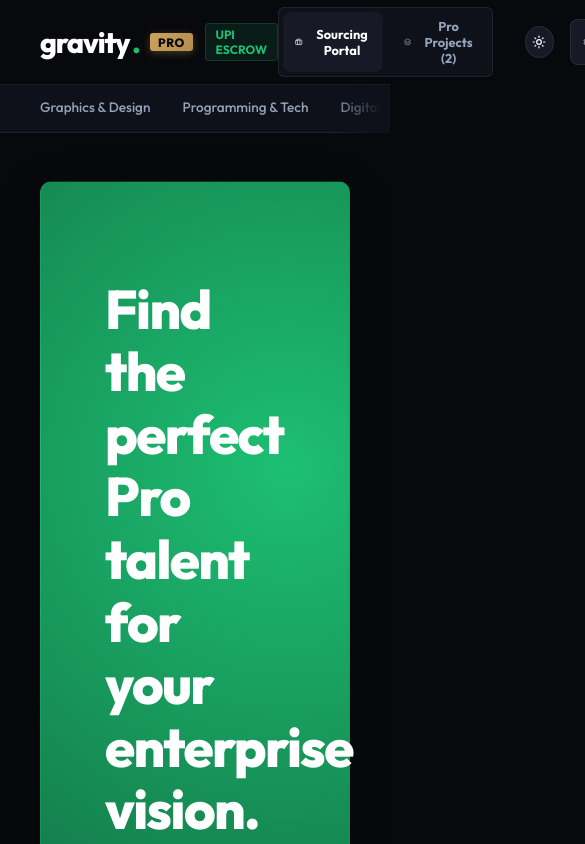
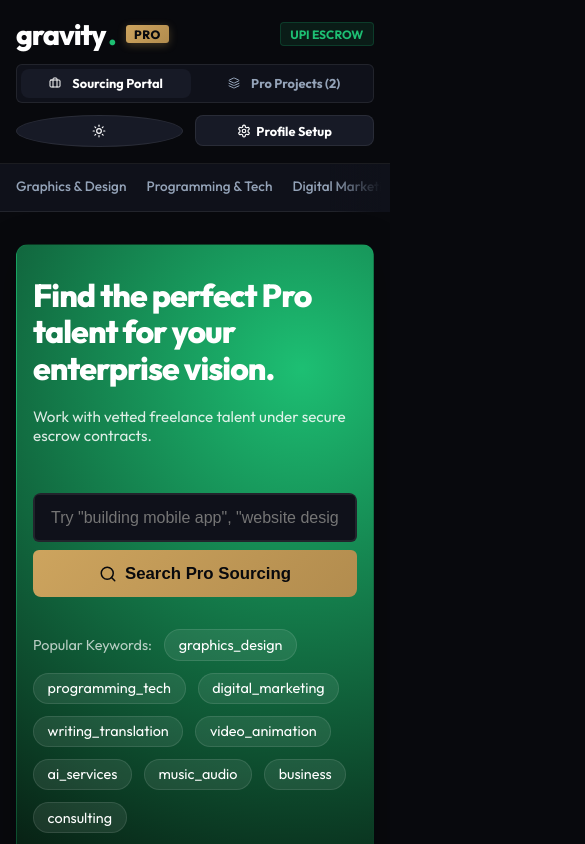
Before and after one commit to keyz-loop/gravity-pro-escrow, a React (Vite) app: page / in a window 390 px wide. Shown: the top 844 px of the page, 585 px wide, since content can reach past the window. Built offline with nearby package versions, Linux system fonts and the light colour scheme.

Commit message:
fix: resolve mobile responsive issues, hero padding, navigation overlap, and fluid typography

```diff
--- a/src/App.jsx
+++ b/src/App.jsx
@@ -801,7 +801,7 @@ export default function App() {
     <div className="app-container">
       {/* Header */}
       <header className="header">
-        <div style={{ display: 'flex', alignItems: 'center' }}>
+        <div className="header-branding">
           <div className="logo" onClick={() => setPage('HOME')}>
             gravity<span className="logo-dot">.</span>
             <span className="logo-pro-badge">pro</span>
@@ -809,9 +809,9 @@ export default function App() {
           <span className="badge-tag">UPI ESCROW</span>
         </div>
 
-        <div style={{ display: 'flex', alignItems: 'center', gap: '1rem' }}>
+        <div className="header-controls">
           {/* Dashboard Navigator */}
-          <div style={{ display: 'flex', gap: '0.5rem', background: 'var(--bg-secondary)', padding: '0.25rem', borderRadius: '6px', border: '1px solid var(--glass-border)', marginRight: '1rem' }}>
+          <div className="header-nav-group">
             <button
               className="btn"
               onClick={() => {
@@ -830,6 +830,7 @@ export default function App() {
             </button>
           </div>
 
+          <div className="header-action-group">
             <button
               onClick={toggleTheme}
               className="btn btn-secondary"
@@ -846,6 +847,7 @@ export default function App() {
             >
               <Settings size={14} /> Profile Setup
             </button>
+          </div>
         </div>
       </header>
 
--- a/src/index.css
+++ b/src/index.css
@@ -742,7 +742,7 @@ body {
 }
 
 .home-hero h1 {
-  font-size: 3.4rem;
+  font-size: clamp(2rem, 6vw, 3.4rem);
   font-weight: 800;
   line-height: 1.15;
   margin-bottom: 1.25rem;
@@ -751,7 +751,7 @@ body {
 }
 
 .home-hero p {
-  font-size: 1.25rem;
+  font-size: clamp(0.95rem, 2.5vw, 1.25rem);
   color: rgba(255,255,255,0.85);
   margin-bottom: 3rem;
   max-width: 600px;
@@ -1142,7 +1142,101 @@ body {
   box-shadow: var(--shadow-gold-glow);
 }
 
+/* Header layout elements */
+.header-branding {
+  display: flex;
+  align-items: center;
+  gap: 0.5rem;
+}
+
+.header-controls {
+  display: flex;
+  align-items: center;
+  gap: 1rem;
+}
+
+.header-nav-group {
+  display: flex;
+  gap: 0.5rem;
+  background: var(--bg-secondary);
+  padding: 0.25rem;
+  border-radius: 6px;
+  border: 1px solid var(--glass-border);
+  margin-right: 1rem;
+}
+
+.header-action-group {
+  display: flex;
+  align-items: center;
+  gap: 0.75rem;
+}
+
+/* Responsive Overrides */
 @media (max-width: 767px) {
+  .header {
+    height: auto;
+    padding: 1rem;
+    flex-direction: column;
+    gap: 0.75rem;
+    align-items: center;
+    text-align: center;
+  }
+
+  .header-branding {
+    width: 100%;
+    justify-content: space-between;
+  }
+
+  .header-controls {
+    width: 100%;
+    flex-direction: column;
+    gap: 0.75rem;
+    align-items: stretch;
+  }
+
+  .header-nav-group {
+    margin-right: 0;
+    width: 100%;
+    justify-content: center;
+  }
+
+  .header-nav-group .btn {
+    flex: 1;
+    justify-content: center;
+  }
+
+  .header-action-group {
+    justify-content: space-between;
+    width: 100%;
+  }
+
+  .header-action-group .btn {
+    flex: 1;
+    justify-content: center;
+  }
+
+  .home-hero {
+    padding: 3rem 1.5rem;
+    margin-bottom: 2.5rem;
+  }
+
+  .main-content {
+    padding: 2rem 1rem;
+  }
+
+  .sub-nav {
+    padding: 0.8rem 1rem;
+    gap: 1.25rem;
+  }
+
+  .site-footer {
+    padding: 3rem 1rem 2rem;
+  }
+
+  .footer-container {
+    gap: 2rem;
+  }
+
   .footer-col ul {
     display: none;
   }
@@ -1169,3 +1263,35 @@ body {
     transform: rotate(180deg);
   }
 }
+
+@media (max-width: 480px) {
+  .home-hero {
+    padding: 2rem 1rem;
+  }
+
+  .home-search {
+    flex-direction: column;
+    border-radius: 8px;
+    background: transparent;
+    border: none;
+    box-shadow: none;
+    gap: 0.5rem;
+  }
+
+  .home-search input {
+    background: var(--bg-secondary);
+    border: 2px solid var(--glass-border);
+    border-radius: 6px;
+    padding: 0.85rem 1rem;
+    width: 100%;
+  }
+
+  .home-search button {
+    background: linear-gradient(135deg, var(--accent-gold), #b28c4e);
+    color: #08090d;
+    padding: 0.85rem 1rem;
+    border-radius: 6px;
+    width: 100%;
+    justify-content: center;
+  }
+}
```
Lines whose indentation alone changed are shown as unchanged.
